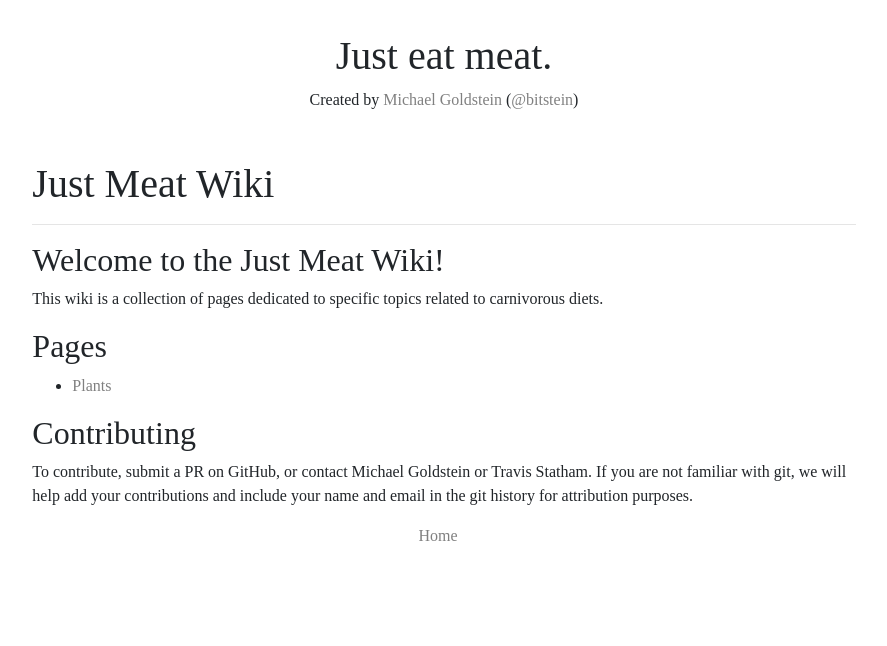
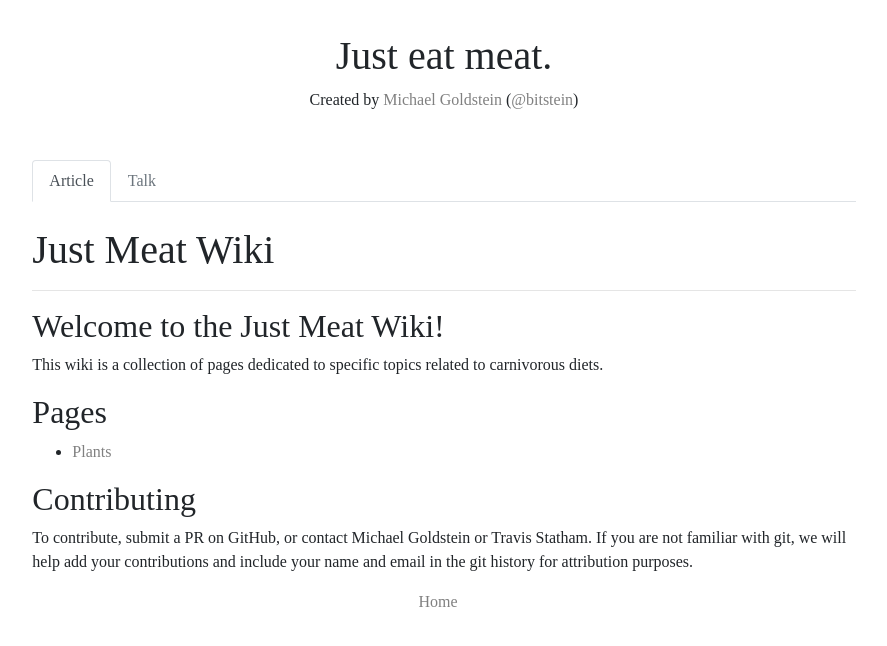
Before and after one commit to bitstein/justmeat.co, a Jekyll site: the page built from wiki/index.md, in a window 1280 px wide. Shown: the top 646 px of the page, without its empty margins (196-1083 px from the left). Built offline with Jekyll 4.4.1, drawn with Linux system fonts in a browser that asks for light colours; nearby versions of some CDN libraries; some web fonts are replaced.

Commit message:
Add talk page, navigation, and sample page

```diff
--- a/_layouts/wiki-page.html
+++ b/_layouts/wiki-page.html
@@ -3,10 +3,49 @@ layout: default
 ---
 
 <div class="container col-md-8">
+  <ul class="nav nav-tabs mb-4">
+  {% if page.categories contains 'talk' %}
+    {% assign talk_page_name = page.name | replace:"talk:", "" | replace:".md", "" %}
+    {% assign pages = site.pages | where_exp:"page", "page.categories contains 'wiki'" %}
+
+    {% for wiki_page in pages %}
+      {% unless wiki_page.categories contains 'talk' %}
+        {% assign page_name = wiki_page.name | replace:".md", "" %}
+        {% if page_name == talk_page_name %}
+        <li class="nav-item">
+          <a class="nav-link" href="{{wiki_page.url}}">Article</a>
+        </li>
+        <li class="nav-item">
+          <a class="nav-link active" href="{{page.url}}">Talk</a>
+        </li>
+        {% endif %}
+      {% endunless %}
+    {% endfor %}
+  {% else %}
+    {% assign page_name = page.name | replace:"talk:", "" | replace:".md", "" %}
+    {% assign talk_pages = site.pages | where_exp:"page", "page.categories contains 'talk'" %}
+
+    <li class="nav-item">
+      <a class="nav-link active" href="{{page.url}}">Article</a>
+    </li>
+    {% for talk_page in talk_pages %}
+      {% assign talk_page_name = talk_page.name | replace:"talk:", "" | replace:".md", "" %}
+      {% if talk_page_name == page_name %}
+      <li class="nav-item">
+        <a class="nav-link" href="{{talk_page.url}}">Talk</a>
+      </li>
+      {% break %}
+      {% endif %}
+      <li class="nav-item">
+        <a class="nav-link disabled" href="#" tabindex="-1" aria-disabled="true">Talk</a>
+      </li>
+    {% endfor %}
+  {% endif %}
+  </ul>
   <section>
-  <h1>{{ page.title }}</h1>
-  <hr>
-  {{ content }}
+    <h1>{{ page.title }}</h1>
+    <hr>
+    {{ content }}
   </section>
   <div class="navigation text-center">
     <span>{% if page.url != '/wiki/' %}<a href="/wiki/">Back</a></span>&bull;{% endif %}<span><a href="/">Home</a></span>
```
Also changed, not shown: wiki/talk:plants.md (added, +9 -0 lines).
